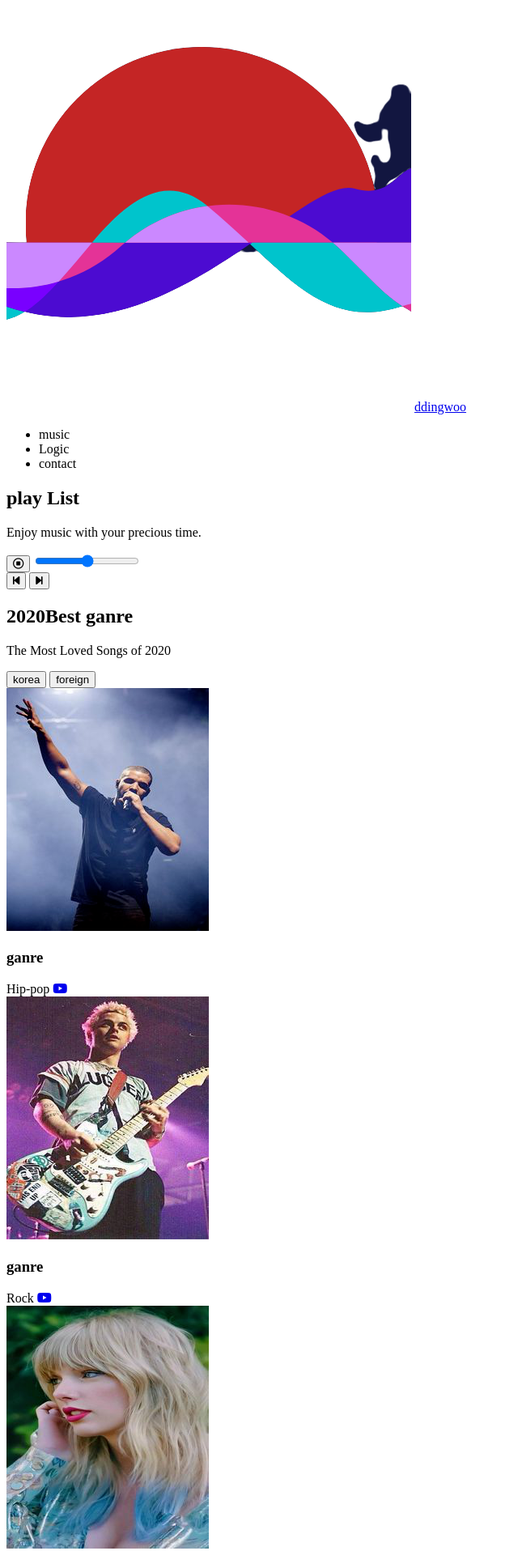
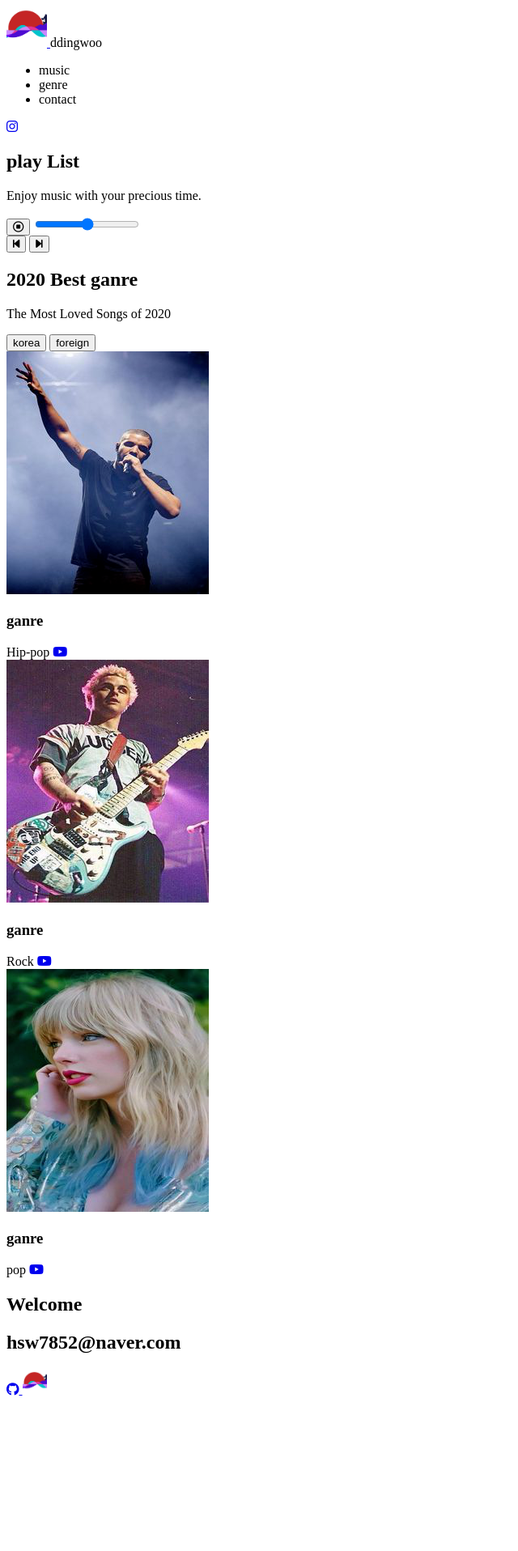
Before and after one commit to dding-woo/Music_PlayList, a plain HTML site: page index.html in a window 1280 px wide. Shown: the top 1916 px of the page at 81% size, without its empty margins (0-640 px from the left). After the commit the page ends 1734 px from the top, so only its background shows below. Drawn offline with Linux system fonts and the light colour scheme.

Commit message:
HTML:contact

```diff
--- a/index.html
+++ b/index.html
@@ -20,15 +20,23 @@
     <!--navbar-->
      <nav id="navbar">
         <div class="navbar__logo">
-            <img class="logo" src="img/Play_List-logo.png" alt="logo">
-            <a href="#">ddingwoo</a>
+            <a href="#">
+                <img class="logo"
+                src="img/Play_List-logo.png"
+                 alt="logo"  width="50" height="50">
+            </a>
+          <span>ddingwoo</span>
+
         </div>
         <div class="navbar__menu">
             <ul class="navbar__menu__item">
                 <li class="menu__item__list">music</li>
-                <li class="menu__item__list">Logic</li>
+                <li class="menu__item__list">genre</li>
                 <li class="menu__item__list">contact</li>
             </ul>
+        </div>
+        <div class="navbar__sns">
+            <a href="https://www.instagram.com/seungwoo_98/"><i class="fab fa-instagram"></i></a>
         </div>
     </nav>
     <!--content-->
@@ -49,7 +57,7 @@
     <!--genre-->
     <section id="genre">
         <div class="genre__container">
-            <h1 class="title">2020Best ganre</h1>
+            <h1 class="title">2020 Best ganre</h1>
             <p class="subtitle">The Most Loved Songs of 2020 </p>
           <div class="genre__nation">
             <button class="genre__btn">korea</button>
@@ -57,7 +65,7 @@
           </div>
           <div class="music">
               <div class="music__genre">
-                <img src="/img/drake.png" alt="해외가수-드레이크">
+                <img src="./img/drake.png" alt="해외가수-드레이크">
                 <div class="genre__description">
                 <h3>
                  ganre
@@ -68,7 +76,7 @@
                 </a>
               </div>
               <div class="music">
-             <img src="/img/greenday.png" alt="해외가수-드레이크">
+             <img src="./img/greenday.png" alt="해외가수-드레이크">
                 <div class="genre__description">
                 <h3>
                  ganre
@@ -80,7 +88,7 @@
               </div>
               </div>
              <div class="music">
-             <img src="/img/Taylor.png" alt="해외가수-드레이크">
+             <img src="./img/Taylor.png" alt="해외가수-드레이크">
                 <div class="genre__description">
                 <h3>
                  ganre
@@ -94,10 +102,19 @@
           </div>
         </div>
     </section>
-
-
-
-
+    <!--contact-->
+    <section id="contact">
+            <h1 class="contact__title">Welcome</h1>
+            <h2 class="contact__email">hsw7852@naver.com</h2>
+            <div class="contact__logo">
+                <a href="https://github.com/dding-woo" class="contact__github">
+                    <i class="fab fa-github"></i>
+                </a>
+                <a href="#">
+                    <img src="img/Play_List-logo.png" alt="" width="30" height="30">
+                </a>
+            </div>
+    </section>
 
 
 
```
Also changed, not shown: 1 other file.
